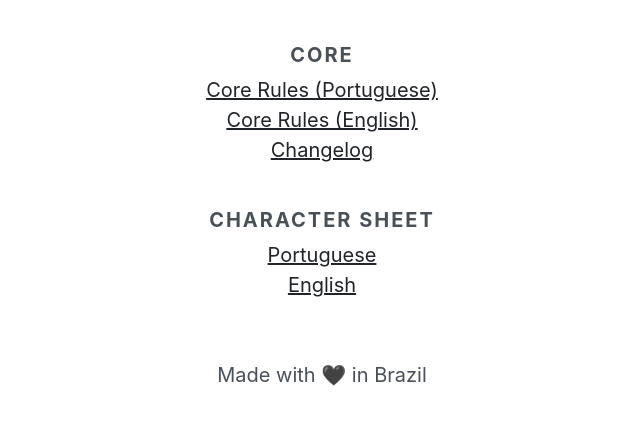
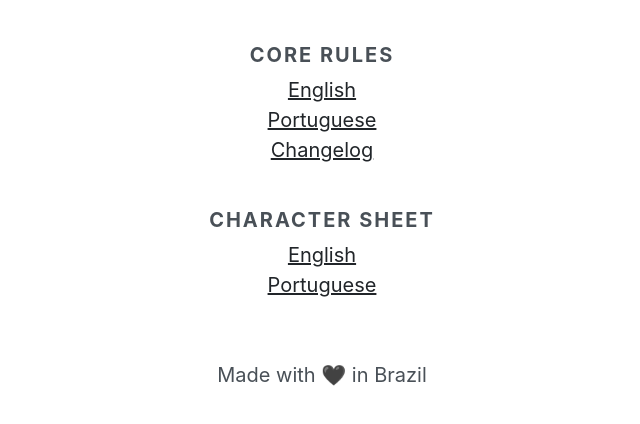
Before and after one commit to luizbills/goons-and-dragons, a plain HTML site: page public/index.html in a window 1280 px wide. Shown: the part 158-582 px from the top of the page, without its empty margins (318-958 px from the left). Drawn offline with Linux system fonts and the light colour scheme.

Commit message:
improve home

```diff
--- a/public/index.html
+++ b/public/index.html
@@ -84,19 +84,19 @@
 	</header>
 
 	<main>
-		<h2 class="category">Core <span class="sr-only">Rules</span></h2>
+		<h2 class="category">Core Rules</h2>
 
 		<ul class="links">
-			<li><a rel="nofollow" href="https://drive.google.com/file/d/1vIa8nXLHvR-IS7cpwBXyay2vWByj5Z-n/view?usp=sharing">Core Rules (Portuguese)</a></li>
-			<li><a rel="nofollow" href="https://drive.google.com/file/d/1hUWlLsusb4kzhQ-KDDaX1c3X0qy-HqEx/view?usp=sharing">Core Rules (English)</a></li>
+			<li><a rel="nofollow" href="https://drive.google.com/file/d/1hUWlLsusb4kzhQ-KDDaX1c3X0qy-HqEx/view?usp=sharing">English</a></li>
+			<li><a rel="nofollow" href="https://drive.google.com/file/d/1vIa8nXLHvR-IS7cpwBXyay2vWByj5Z-n/view?usp=sharing">Portuguese</a></li>
 			<li><a rel="nofollow" href="https://docs.google.com/document/d/1-LjcLFE1oQvoPj-DwzIq5ZNwggSyscp1VHFIdlMl_GI/edit?usp=sharing">Changelog</a></li>
 		</ul>
 
 		<h2 class="category">Character Sheet</h2>
 
 		<ul class="links">
+			<li><a rel="nofollow" href="https://drive.google.com/file/d/1_Euj7zVcZm0c2wHZuFJSAEvNG0GfclLi/view?usp=sharing">English</a></li>
 			<li><a rel="nofollow" href="https://drive.google.com/file/d/1wiermxXW28hIED_mXe9h3mtdCqv2yioh/view?usp=sharing">Portuguese</a></li>
-			<li><a rel="nofollow" href="https://drive.google.com/file/d/1_Euj7zVcZm0c2wHZuFJSAEvNG0GfclLi/view?usp=sharing">English</a></li>
 		</ul>
 	</main>
 
```
